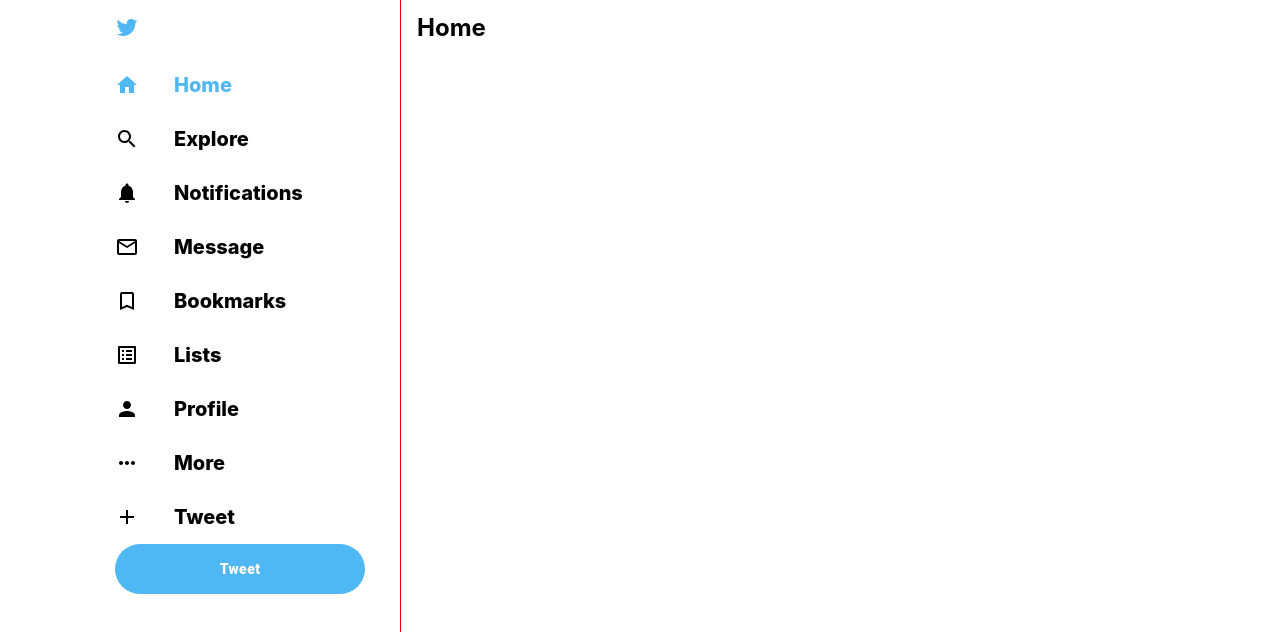
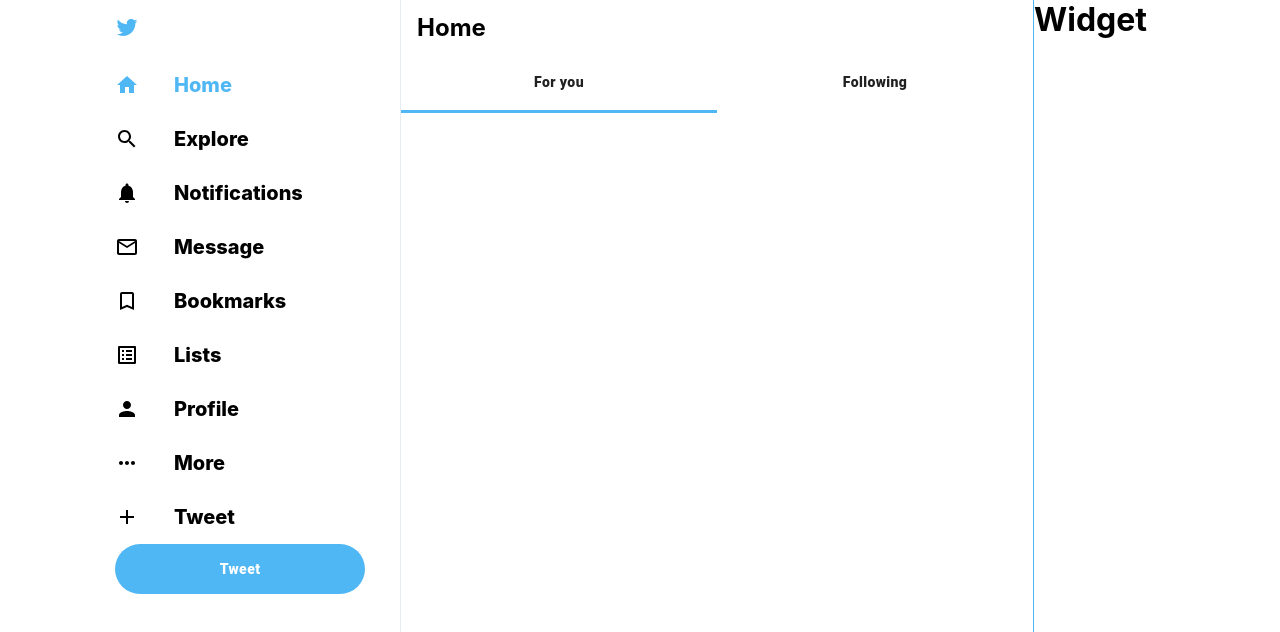
Before and after one commit to prashantjerk/react-twitter-clone, a React (Create React App) app: page / in a window 1280 px wide. Shown: the top 632 px of the page. Built offline with nearby package versions, Linux system fonts and the light colour scheme.

Commit message:
feed preference added
for you and following button added

```diff
--- a/src/App.js
+++ b/src/App.js
@@ -2,7 +2,7 @@
 import "./App.css";
 import Sidebar from "./Components/Sidebar";
 import Feed from "./Components/Feed";
-
+import Widget from "./Components/Widget";
 
 function App() {
   return (
@@ -11,10 +11,10 @@
       <Sidebar />
 
       {/* Feed  */}
-      <Feed/>
-
+      <Feed />
 
       {/* Widgets */}
+      <Widget />
     </div>
   );
 }
--- a/src/Components/Feed.css
+++ b/src/Components/Feed.css
@@ -1,5 +1,7 @@
 .feed {
   flex: 0.4;
+  /* border-right: 1px solid var(--twitter-background); */
+  border-right: 1px solid var(--twitter-color);
 }
 
 .feed_header > h2 {
@@ -10,3 +12,8 @@
   display: flex;
   align-items: center;
 }
+
+.feed_preference {
+  display: flex;
+  align-self: center;
+}
--- a/src/Components/Feed.js
+++ b/src/Components/Feed.js
@@ -1,5 +1,6 @@
 import React from "react";
 import "./Feed.css";
+import FeedPreference from "./FeedPreference";
 
 function Feed() {
   return (
@@ -9,8 +10,13 @@
         <h2>Home</h2>
       </div>
 
+      {/* For You and Following */}
+      <div className="feed_preference">
+        <FeedPreference text="For you" selected />
+        <FeedPreference text="Following" />
+      </div>
+
       {/* TweetBox  */}
-
       {/* Post  */}
       {/* Post  */}
       {/* Post  */}
--- /dev/null
+++ b/src/Components/FeedPreference.css
@@ -0,0 +1,19 @@
+.each_preference_option > .MuiButton-text {
+  width: 100% !important;
+  height: 55px !important;
+  font-weight: 800 !important;
+  text-transform: inherit !important;
+  border-radius: 0 !important;
+}
+
+.each_preference_option > .MuiButton-text:hover {
+  background-color: #f1f1f1 !important;
+}
+
+.each_preference_option {
+  width: 50%;
+}
+
+.preferred_chosen{
+  border-bottom: 3px solid var(--twitter-color);
+}
--- /dev/null
+++ b/src/Components/FeedPreference.js
@@ -0,0 +1,15 @@
+import React from "react";
+import "./FeedPreference.css";
+import Button from "@material-ui/core/Button";
+
+function FeedPreference({ selected, text }) {
+  return (
+    <div className={`each_preference_option ${selected && "preferred_chosen"}`}>
+      <Button variant="text">
+        {text}
+      </Button>
+    </div>
+  );
+}
+
+export default FeedPreference;
--- a/src/Components/Sidebar.css
+++ b/src/Components/Sidebar.css
@@ -1,6 +1,6 @@
 .sidebar {
-  /* border-right: 1px solid var(--twitter-background); */
-  border-right: 1px solid red;
+  border-right: 1px solid var(--twitter-background);
+  /* border-right: 1px solid red; */
   flex: 0.3;
   height: 100vh;
   /* min-width: 250px; */
--- /dev/null
+++ b/src/Components/Widget.css
@@ -0,0 +1,3 @@
+.widget{
+    flex: 0.3;
+}
--- /dev/null
+++ b/src/Components/Widget.js
@@ -0,0 +1,10 @@
+import React from "react";
+import "./Widget.css";
+
+function Widget() {
+  return <div className="widget">
+    <h1>Widget</h1>
+  </div>;
+}
+
+export default Widget;
```
